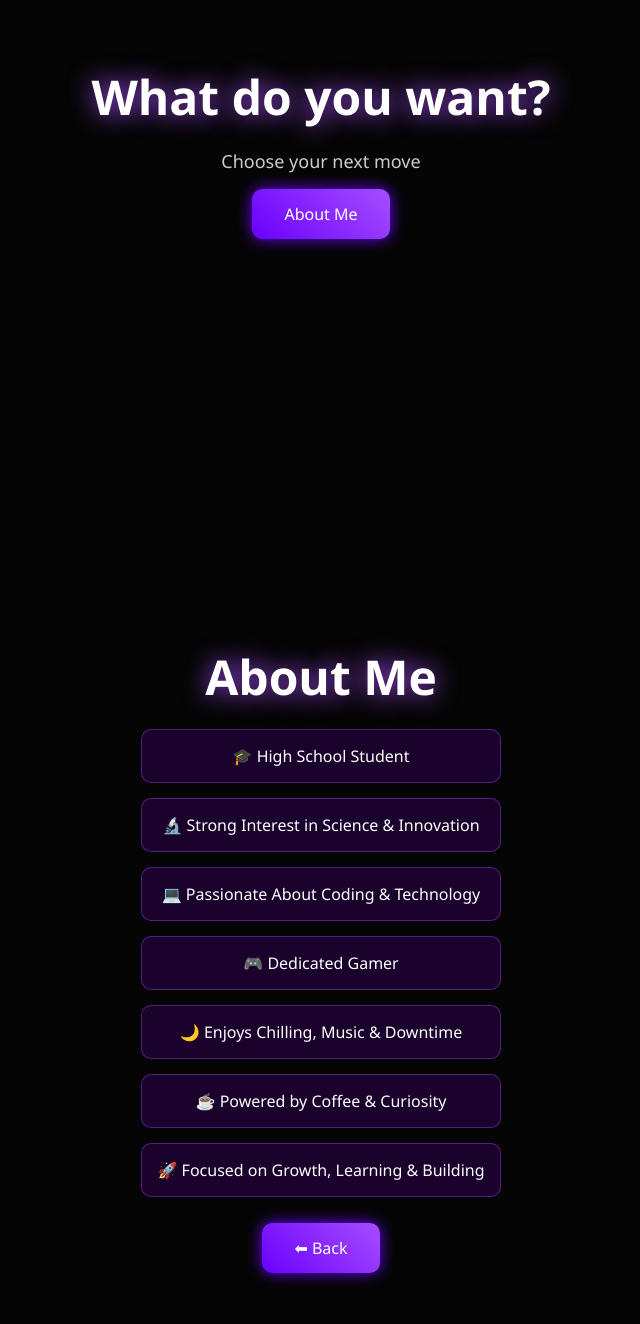
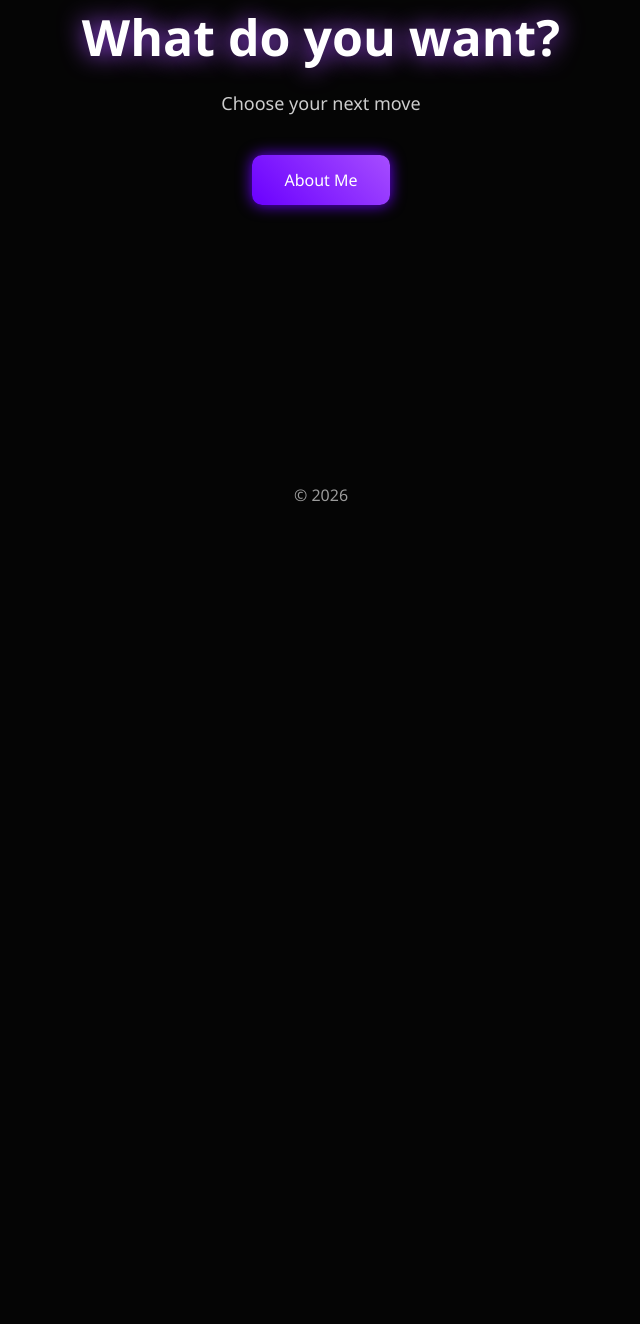
Before and after one commit to NotSmixz07/About-me, a plain HTML site: page index.html in a window 1280 px wide. Shown: the part 332-1656 px from the top of the page, without its empty margins (319-959 px from the left). After the commit the page ends 858 px from the top, so only its background shows below. Drawn offline with Linux system fonts and the light colour scheme.

Commit message:
Update index.html

```diff
--- a/index.html
+++ b/index.html
@@ -19,7 +19,7 @@ body{
     overflow-x:hidden;
 }
 
-/* Thunder Animation */
+/* ⚡ Purple Thunder Flash */
 body::before{
     content:"";
     position:fixed;
@@ -27,27 +27,28 @@ body::before{
     left:-50%;
     width:200%;
     height:200%;
-    background:radial-gradient(circle,rgba(166,77,255,0.4) 0%,transparent 60%);
+    background:radial-gradient(circle,rgba(166,77,255,0.45) 0%,transparent 60%);
     animation:lightning 6s infinite;
     pointer-events:none;
+    z-index:-1;
 }
 
 @keyframes lightning{
     0%,90%,100%{opacity:0;}
-    92%{opacity:0.8;}
+    92%{opacity:0.9;}
     94%{opacity:0;}
-    96%{opacity:0.6;}
+    96%{opacity:0.7;}
     98%{opacity:0;}
 }
 
-/* Navbar */
+/* NAVBAR */
 header{
     display:flex;
     justify-content:space-between;
     align-items:center;
-    padding:20px 50px;
+    padding:20px 60px;
     background:rgba(20,0,40,0.6);
-    backdrop-filter:blur(8px);
+    backdrop-filter:blur(10px);
 }
 
 .logo{
@@ -58,8 +59,8 @@ header{
 }
 
 nav ul{
+    list-style:none;
     display:flex;
-    list-style:none;
     gap:30px;
 }
 
@@ -73,69 +74,49 @@ nav ul li a:hover{
     color:#b266ff;
 }
 
-/* Sections */
-section{
-    min-height:100vh;
-    padding:100px 20px;
+/* HERO */
+.hero{
+    min-height:90vh;
     display:flex;
     flex-direction:column;
     justify-content:center;
     align-items:center;
     text-align:center;
+    padding:20px;
 }
 
-h1{
-    font-size:48px;
+.hero h1{
+    font-size:50px;
     margin-bottom:20px;
     text-shadow:0 0 25px #a64dff;
 }
 
-p{
+.hero p{
     font-size:18px;
-    margin-bottom:30px;
+    margin-bottom:40px;
     opacity:0.8;
 }
 
-.buttons a{
+.button{
     padding:14px 32px;
     border-radius:10px;
     text-decoration:none;
     color:white;
     background:linear-gradient(45deg,#6a00ff,#a64dff);
-    margin:10px;
     transition:0.3s;
     box-shadow:0 0 15px #6a00ff;
 }
 
-.buttons a:hover{
+.button:hover{
     transform:translateY(-5px);
     box-shadow:0 0 25px #a64dff;
 }
 
-/* About List */
-.about-list{
-    display:flex;
-    flex-direction:column;
-    gap:15px;
-    max-width:600px;
-}
-
-.about-list div{
-    background:rgba(40,0,70,0.6);
-    padding:15px;
-    border-radius:10px;
-    transition:0.3s;
-    border:1px solid rgba(166,77,255,0.4);
-}
-
-.about-list div:hover{
-    transform:translateX(6px);
-    box-shadow:0 0 20px #6a00ff;
-}
-
-/* Smooth scroll */
-html{
-    scroll-behavior:smooth;
+/* FOOTER */
+footer{
+    text-align:center;
+    padding:20px;
+    opacity:0.6;
 }
 </style>
 </head>
@@ -146,40 +127,22 @@ html{
     <div class="logo">:p</div>
     <nav>
         <ul>
-            <li><a href="#home">Home</a></li>
-            <li><a href="#about">About</a></li>
+            <li><a href="index.html">Home</a></li>
+            <li><a href="about.html" target="_blank">About</a></li>
         </ul>
     </nav>
 </header>
 
-<!-- HOME SECTION -->
-<section id="home">
+<section class="hero">
     <h1>What do you want?</h1>
     <p>Choose your next move</p>
 
-    <div class="buttons">
-        <a href="#about">About Me</a>
-    </div>
+    <a href="about.html" target="_blank" class="button">About Me</a>
 </section>
 
-<!-- ABOUT SECTION -->
-<section id="about">
-    <h1>About Me</h1>
-
-    <div class="about-list">
-        <div>🎓 High School Student</div>
-        <div>🔬 Strong Interest in Science & Innovation</div>
-        <div>💻 Passionate About Coding & Technology</div>
-        <div>🎮 Dedicated Gamer</div>
-        <div>🌙 Enjoys Chilling, Music & Downtime</div>
-        <div>☕ Powered by Coffee & Curiosity</div>
-        <div>🚀 Focused on Growth, Learning & Building</div>
-    </div>
-
-    <div class="buttons" style="margin-top:40px;">
-        <a href="#home">⬅ Back</a>
-    </div>
-</section>
+<footer>
+    © 2026
+</footer>
 
 </body>
 </html>
```
